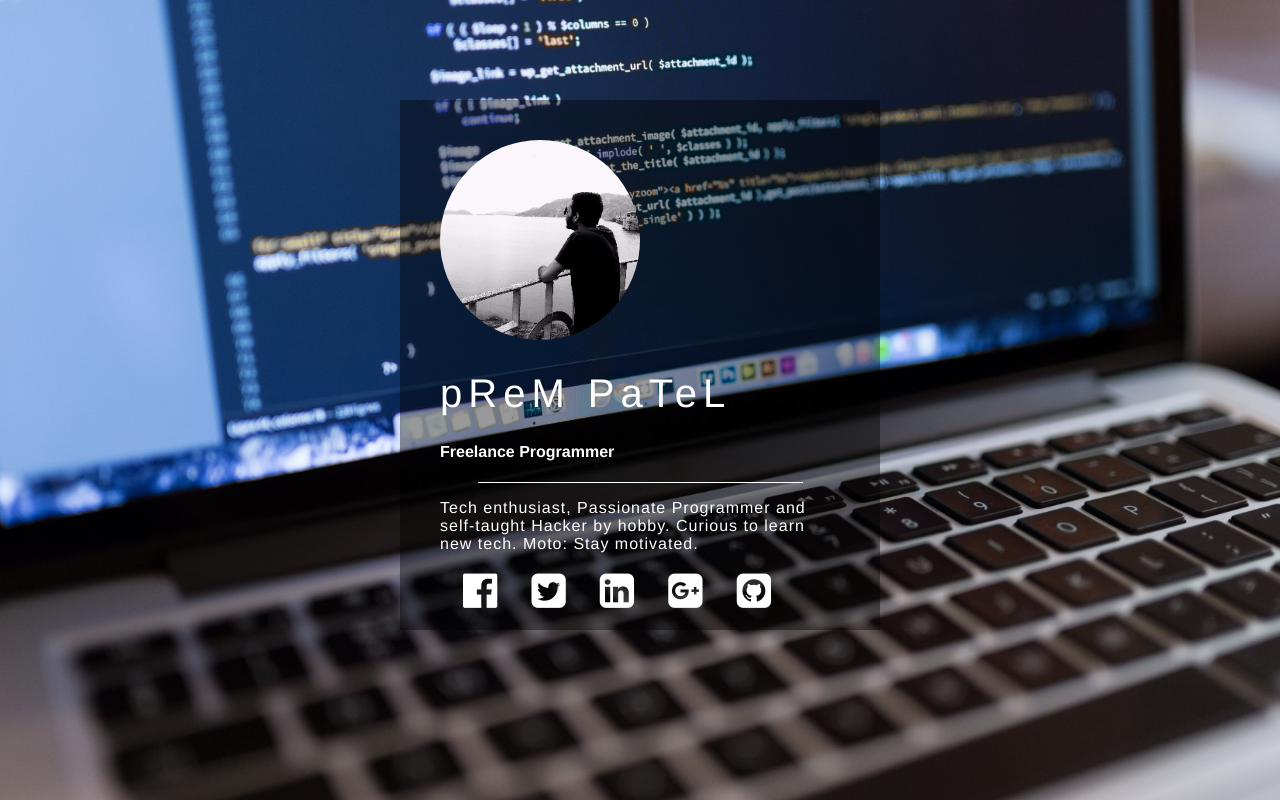
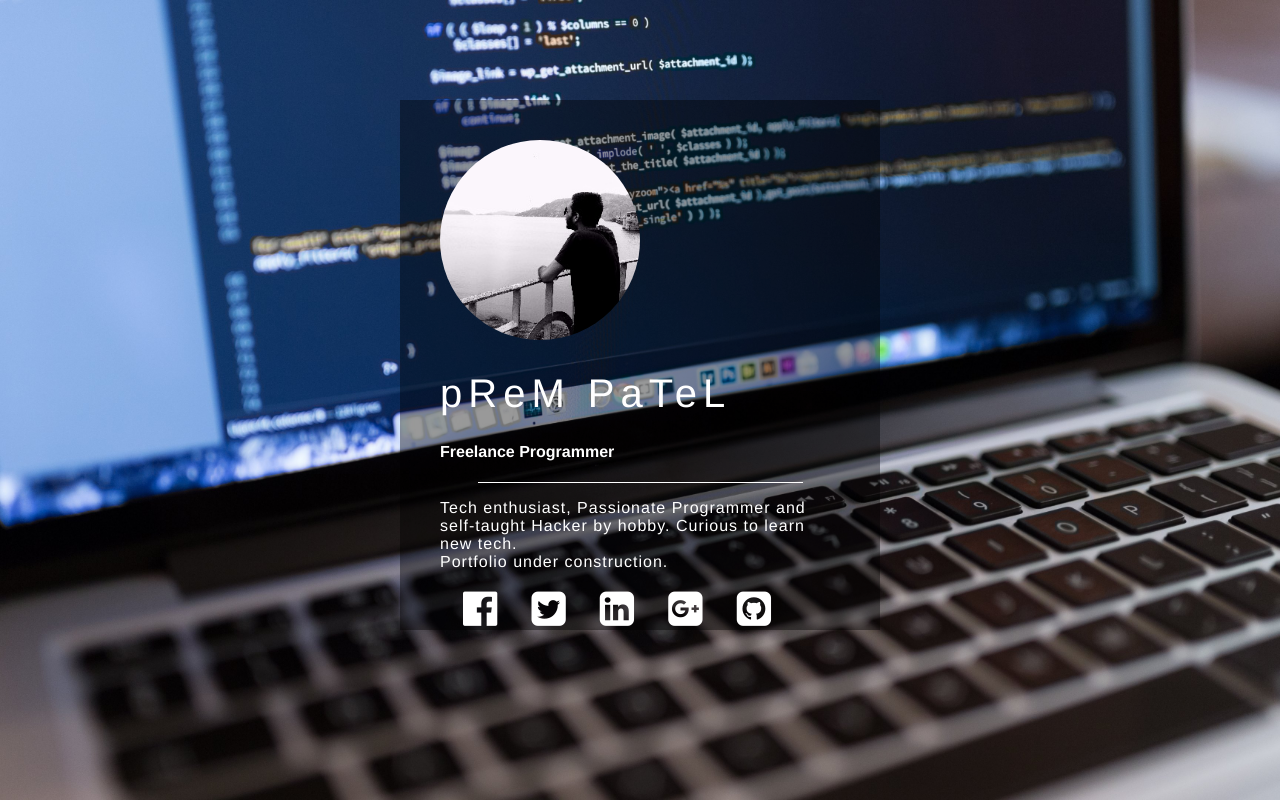
Before and after one commit to pr656d/prm14.github.io, a plain HTML site: page index.html in a window 1280 px wide. Drawn offline with Linux system fonts and the light colour scheme.

Commit message:
Update index.html

```diff
--- a/index.html
+++ b/index.html
@@ -13,7 +13,7 @@
 
 		<div class="line-break"></div>
 
-		<p>Tech enthusiast, Passionate Programmer and self-taught Hacker by hobby. Curious to learn new tech. Moto: Stay motivated.</p>
+		<p>Tech enthusiast, Passionate Programmer and self-taught Hacker by hobby. Curious to learn new tech.<br>Portfolio under construction.</p>
 		<div class="row">
 		<div class="social-icons col-md-12">
 			<a href="https://www.facebook.com/prm14p" > <i class="fa fa-facebook-official" aria-hidden="true"></i></a>
```
